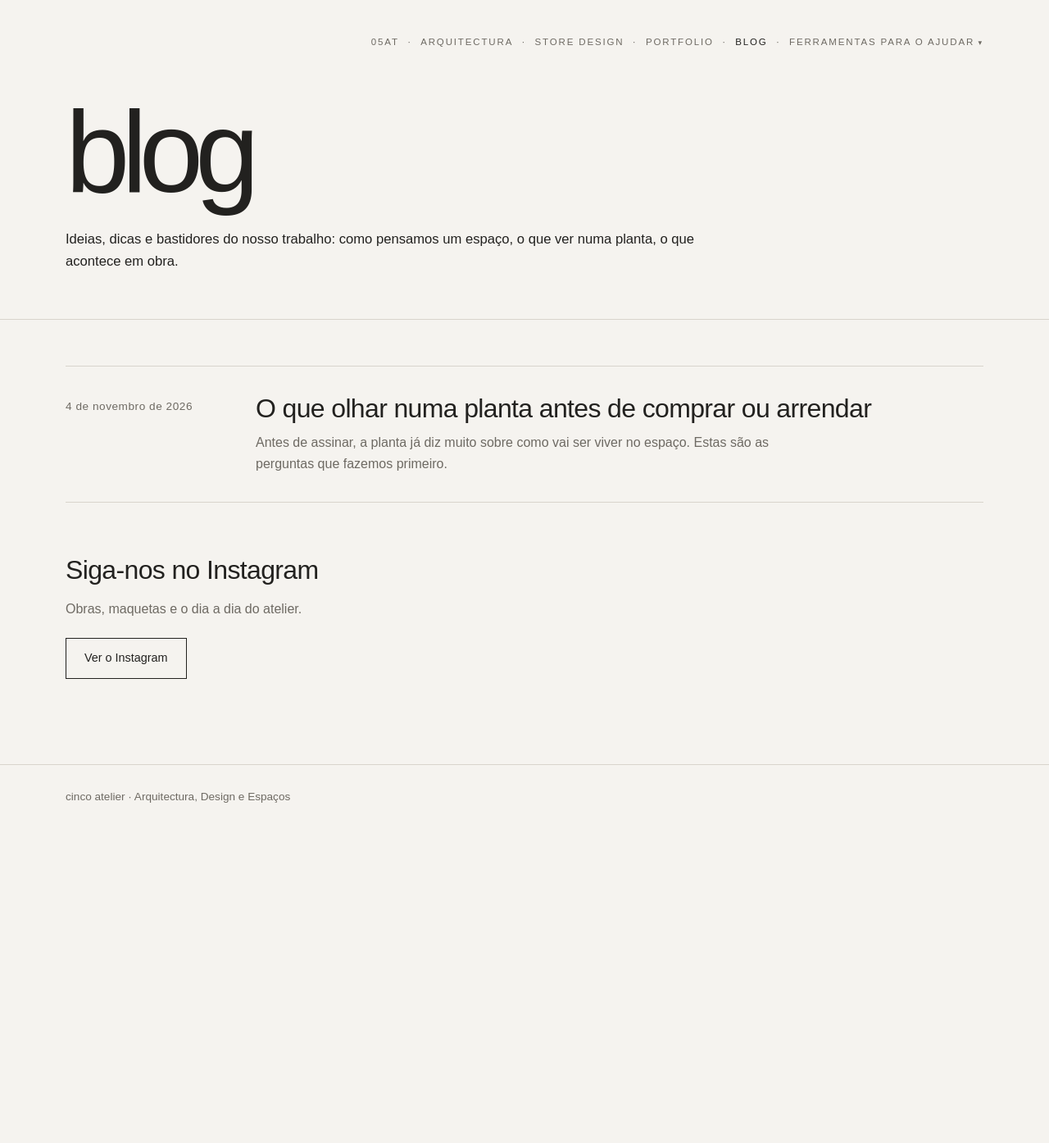
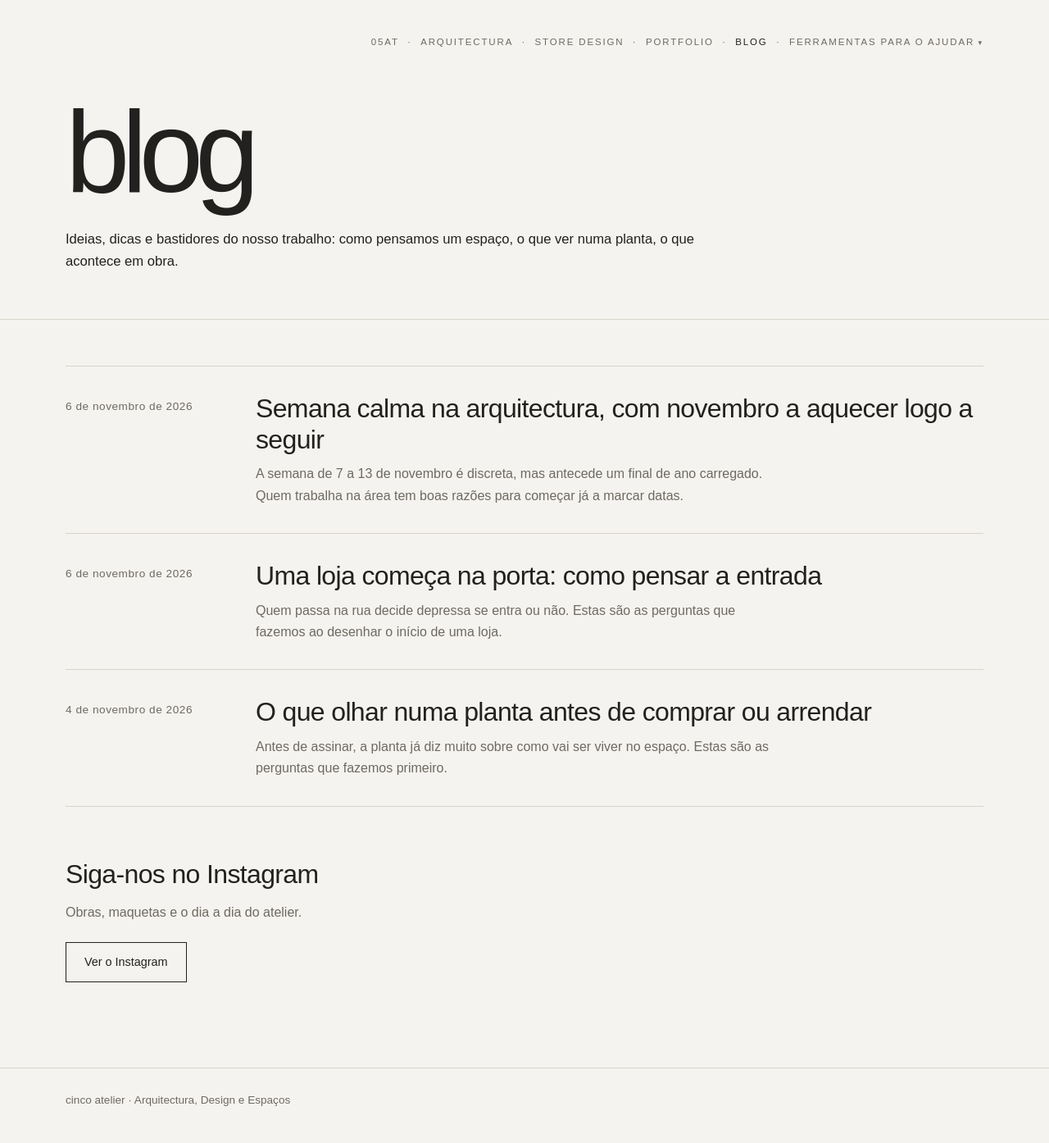
Before and after one commit to cincoatelier/Site, a Jekyll site: the page blog.html, which Jekyll copies as it is, in a window 1280 px wide. Shown: the whole page at 82% size. Built offline with Jekyll 4.4.1, drawn with Linux system fonts in a browser that asks for light colours; before the commit the page ends 1023 px from its top, so only the background shows below that.

Commit message:
Add new blog articles for November 2026

```diff
--- a/blog.html
+++ b/blog.html
@@ -83,6 +83,20 @@
     <!-- ARTIGOS: para acrescentar um novo, copie um bloco <li> inteiro para o topo da lista -->
     <ul class="artigos">
       <li>
+        <span class="data">6 de novembro de 2026</span>
+        <div>
+          <h2><a href="blog-semana-calma-novembro.html">Semana calma na arquitectura, com novembro a aquecer logo a seguir</a></h2>
+          <p>A semana de 7 a 13 de novembro é discreta, mas antecede um final de ano carregado. Quem trabalha na área tem boas razões para começar já a marcar datas.</p>
+        </div>
+      </li>
+      <li>
+        <span class="data">6 de novembro de 2026</span>
+        <div>
+          <h2><a href="blog-entrada-loja.html">Uma loja começa na porta: como pensar a entrada</a></h2>
+          <p>Quem passa na rua decide depressa se entra ou não. Estas são as perguntas que fazemos ao desenhar o início de uma loja.</p>
+        </div>
+      </li>
+      <li>
         <span class="data">4 de novembro de 2026</span>
         <div>
           <h2><a href="blog-planta.html">O que olhar numa planta antes de comprar ou arrendar</a></h2>
```
